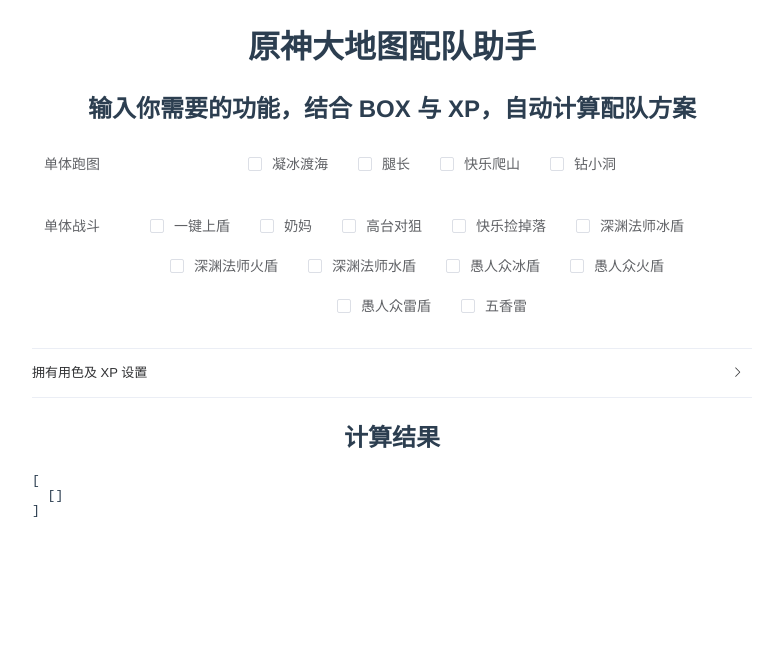
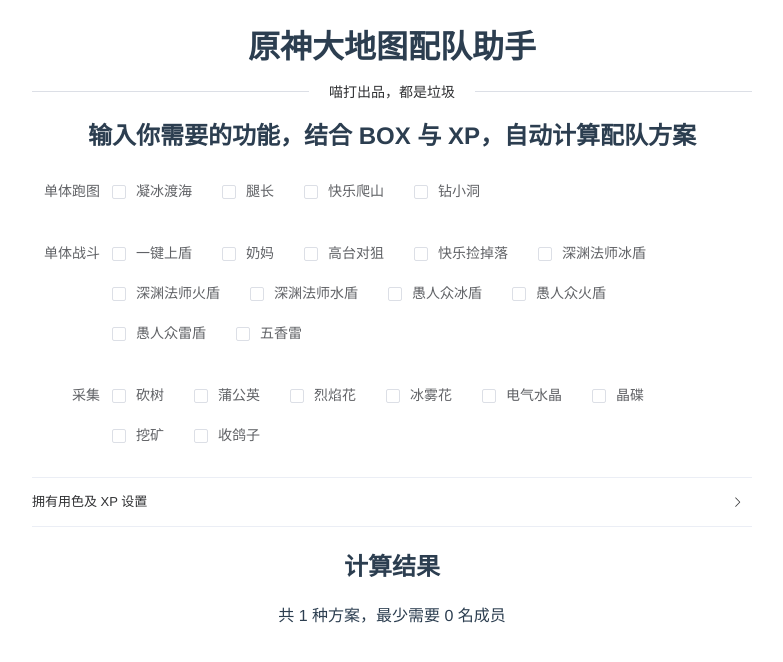
Before and after one commit to rolevax/genshin-team-helper, a Vue app: page / in a window 1280 px wide. Shown: the top 662 px of the page, without its empty margins (248-1031 px from the left). Built offline with nearby package versions, Linux system fonts and the light colour scheme.

Commit message:
add materials

```diff
--- a/src/App.vue
+++ b/src/App.vue
@@ -1,6 +1,7 @@
 <template>
   <div :style="{ width: pageWidth, margin: '0 auto'}">
     <h1>原神大地图配队助手</h1>
+    <el-divider>喵打出品，都是垃圾</el-divider>
     <h2>输入你需要的功能，结合 BOX 与 XP，自动计算配队方案</h2>
     <MainForm />
   </div>
--- a/src/assets/js/genshin.js
+++ b/src/assets/js/genshin.js
@@ -16,8 +16,9 @@
     "ganyu": "甘雨", "rosaria": "罗莎莉亚", "eula": "优菈",
     "jean": "琴", "sucrose": "砂糖", "venti": "温迪", "xiao": "魈",
     "kazuha": "枫原万叶", "traveler(anemo)": "旅行者（风）",
-    "ningguang": "凝光", "noeele": "诺艾尔", "zhongli": "钟离", "albedo": "阿贝多",
+    "ningguang": "凝光", "noelle": "诺艾尔", "zhongli": "钟离", "albedo": "阿贝多",
     "traveler(geo)": "旅行者（岩）",
+    "sayu": "早柚",
 }
 
 export const elements = {
--- a/src/assets/js/solution.js
+++ b/src/assets/js/solution.js
@@ -12,6 +12,18 @@
     amCryoShield: GS.elements.pyro.concat(GS.elements.electro),
     amPyroShield: GS.elements.hydro.concat(GS.elements.electro),
     amHydroShield: GS.elements.cryo.concat(GS.elements.electro),
+    fatuiCryoShield: GS.elements.pyro,
+    fatuiPyroShield: GS.elements.hydro,
+    fatuiElectroShield: GS.elements.cryo,
+    electroHypostasis: GS.elements.pyro.concat(GS.elements.cryo),
+    tree: GS.weapons.sword.concat(GS.weapons.claymore, GS.weapons.polearm),
+    dandelion: GS.elements.anemo,
+    flamingFlower: GS.elements.hydro.concat(GS.elements.cryo),
+    mistFlower: GS.elements.pyro,
+    electroCrystal: GS.elements.pyro,
+    crystalCore: [ "sayu" ],
+    mine: GS.weapons.claymore.concat([ "zhongli", "ningguang", "klee" ]),
+    fowl: [ "ganyu" ]
 }
 
 function checkSingle(usage, team) {
@@ -40,7 +52,7 @@
     }
 }
 
-export function getRequiredTeams(usages, box, jobplace) {
+function getRequiredTeams(usages, box, jobplace) {
     if (usages.length == 0) {
         return [[]] // a result which includes one team that has no required character
     }
@@ -69,3 +81,8 @@
     removeSuperSets(teams)
     return teams
 }
+
+export function getRequiredTeamsWithXp(usages, box, xp) {
+    usages = usages.filter(u => !checkSingle(u, xp))
+    return getRequiredTeams(usages, box, 4 - xp.length).map(team => xp.concat(team))
+}
--- a/src/components/MainForm.vue
+++ b/src/components/MainForm.vue
@@ -1,6 +1,6 @@
 <template>
   <div>
-    <el-form refs="form" :model="form" label-width="80px">
+    <el-form refs="form" :model="form" label-width="80px" style="text-align: left;">
       <el-checkbox-group v-model="form.usages">
         <el-form-item label="单体跑图">
           <el-checkbox label="iceSea">凝冰渡海</el-checkbox>
@@ -15,16 +15,26 @@
           <el-checkbox label="happyPick">快乐捡掉落</el-checkbox>
           <el-checkbox label="amCryoShield">深渊法师冰盾</el-checkbox>
           <el-checkbox label="amPyroShield">深渊法师火盾</el-checkbox>
-          <el-checkbox label="amHyrdoShield">深渊法师水盾</el-checkbox>
+          <el-checkbox label="amHydroShield">深渊法师水盾</el-checkbox>
           <!-- <el-checkbox label="pyro">丘丘人木盾</el-checkbox>
           <el-checkbox label="cryo">丘丘人冰盾 </el-checkbox>
           <el-checkbox label="">丘丘人岩盾</el-checkbox> -->
-          <el-checkbox label="pyro">愚人众冰盾</el-checkbox>
-          <el-checkbox label="hydro">愚人众火盾</el-checkbox>
+          <el-checkbox label="fatuiCryoShield">愚人众冰盾</el-checkbox>
+          <el-checkbox label="fatuiPyroShield">愚人众火盾</el-checkbox>
           <!-- <el-checkbox label="">愚人众岩盾</el-checkbox> -->
-          <el-checkbox label="cyro">愚人众雷盾</el-checkbox>
-          <el-checkbox label="pyroOrCyro">五香雷</el-checkbox>
+          <el-checkbox label="fatuiElectroShield">愚人众雷盾</el-checkbox>
+          <el-checkbox label="electroHypostasis">五香雷</el-checkbox>
           <!-- <el-checkbox label="">五香岩</el-checkbox> -->
+        </el-form-item>
+        <el-form-item label="采集">
+          <el-checkbox label="tree">砍树</el-checkbox>
+          <el-checkbox label="dandelion">蒲公英</el-checkbox>
+          <el-checkbox label="flamingFlower">烈焰花</el-checkbox>
+          <el-checkbox label="mistFlower">冰雾花</el-checkbox>
+          <el-checkbox label="electroCrystal">电气水晶</el-checkbox>
+          <el-checkbox label="crystalCore">晶碟</el-checkbox>
+          <el-checkbox label="mine">挖矿</el-checkbox>
+          <el-checkbox label="fowl">收鸽子</el-checkbox>
         </el-form-item>
       </el-checkbox-group>
       <el-collapse>
@@ -40,20 +50,24 @@
             </el-checkbox-group>
           </el-form-item>
           <el-form-item label="玩家XP">
-            <el-checkbox-group v-model="form.xp">
+            选择所有必须出场的角色，最多可选 4 人。
+            <el-checkbox-group v-model="form.xp" :max="4">
               <el-checkbox v-for="c in form.box" :key="c" :label="c">{{ names[c] }}</el-checkbox>
             </el-checkbox-group>
           </el-form-item>
         </el-collapse-item>
       </el-collapse>
     </el-form>
-    <!-- <pre style="text-align: left;">{{ form.usages }}</pre> -->
+    <!-- <pre style="text-align: left;">{{ form.xp }}</pre> -->
     <h2>计算结果</h2>
-    <template v-if="results === []">
+    <template v-if="teams.length === 0">
       没有满足全部功能的配队
     </template>
     <template v-else>
-      <pre style="text-align: left;">{{ results }}</pre>
+      共 {{ teams.length }} 种方案，最少需要 {{ teams[0].length }} 名成员
+      <ul>
+        <li v-for="team in results" :key="team">{{ team }}</li>
+      </ul>
     </template>
   </div>
 </template>
@@ -78,8 +92,13 @@
   methods: {
   },
   computed: {
+    teams() {
+      let t = Sol.getRequiredTeamsWithXp(this.form.usages, this.form.box, this.form.xp)
+      t.sort((a, b) => a.length - b.length)
+      return t
+    },
     results() {
-      return Sol.getRequiredTeams(this.form.usages, this.form.box, 4)
+      return this.teams.map(team => team.map(g => GS.names[g]).join(" + "))
     }
   }
 }
@@ -94,7 +113,6 @@
   padding: 0;
 }
 li {
-  display: inline-block;
   margin: 0 10px;
 }
 a {
```
